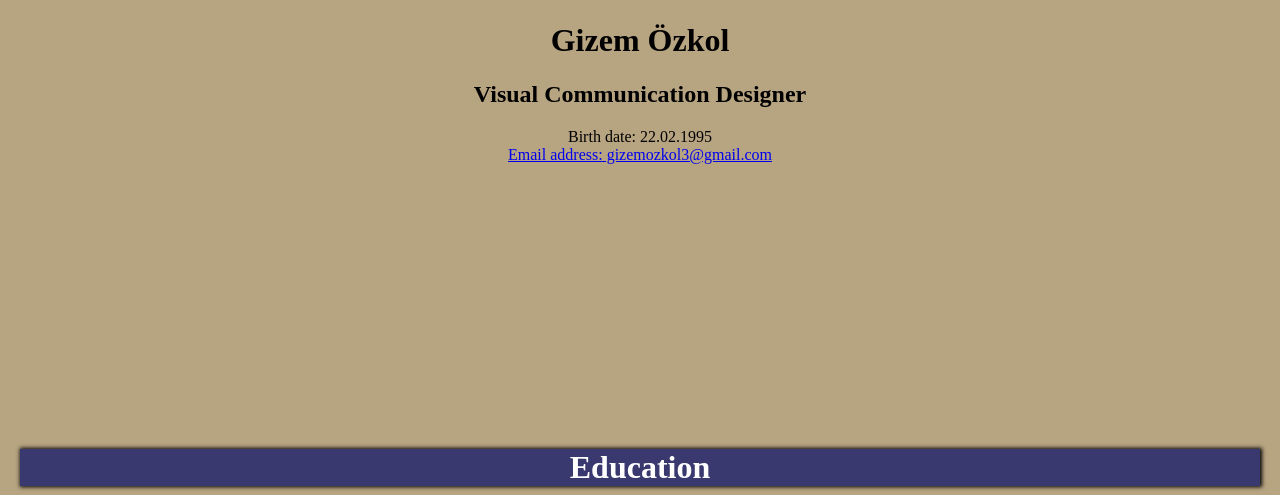
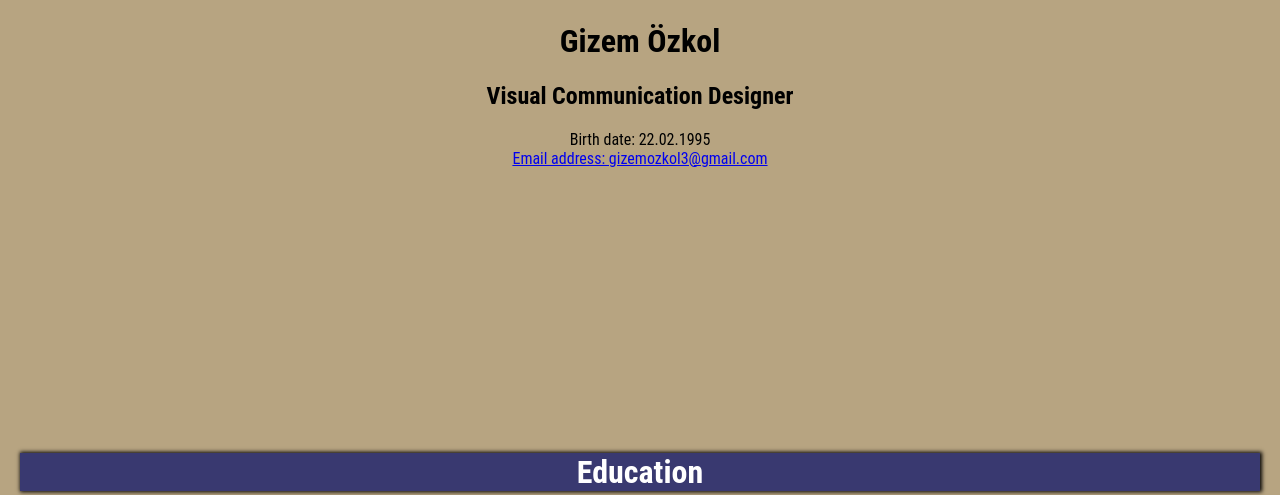
Before and after one commit to UXDSkillslab1718/3-css-essential-training-1-2-resume-files-gizemozkol, a plain HTML site: page index.html in a window 1280 px wide. Shown: the part 323-818 px from the top of the page. Drawn offline with Linux system fonts and the light colour scheme.

Commit message:
Chapter 3

```diff
--- a/index.html
+++ b/index.html
@@ -6,6 +6,7 @@
     <meta name="viewport" content="width=device-width, initial-scale=1.0">
     <meta http-equiv="X-UA-Compatible" content="ie=edge">
     <title>Gizem Özkol - Personal Site</title>
+    <link href="https://fonts.googleapis.com/css?family=Noto+Serif+SC" rel="stylesheet">
     <link rel="stylesheet" href="style.css">
 </head>
 
--- a/style.css
+++ b/style.css
@@ -2,6 +2,7 @@ body {
     text-align: center;
     margin: 20px;
     background-color: #b7a481;
+    font-family: 'Roboto Condensed', sans-serif;
 }
 
 .information .logo-container img {
```
